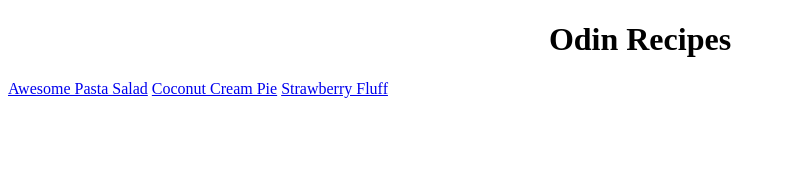
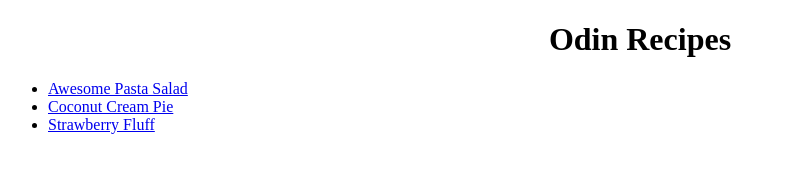
Before and after one commit to GollaBharath/odin-recipes, a plain HTML site: page index.html in a window 1280 px wide. Shown: the whole page, without its empty margins (0-786 px from the left). Drawn offline with Linux system fonts and the light colour scheme.

Commit message:
Adding finishing touches

```diff
--- a/index.html
+++ b/index.html
@@ -7,8 +7,10 @@
     </head>
     <body>
         <h1 style="text-align: center;">Odin Recipes</h1>
-        <a href="./recipes/pasta_salad.html">Awesome Pasta Salad</a>
-        <a href="./recipes/pie.html">Coconut Cream Pie</a>
-        <a href="./recipes/strawberry_fluff.html">Strawberry Fluff</a>
+        <ul>
+            <li><a href="./recipes/pasta_salad.html">Awesome Pasta Salad</a></li>
+            <li><a href="./recipes/pie.html">Coconut Cream Pie</a></li>
+            <li><a href="./recipes/strawberry_fluff.html">Strawberry Fluff</a></li>
+        </ul>
     </body>
 </html>
```
Also changed, not shown: recipes/pasta_salad.html (+1 -1 lines), recipes/pie.html (+1 -1 lines), recipes/strawberry_fluff.html (+1 -1 lines).
